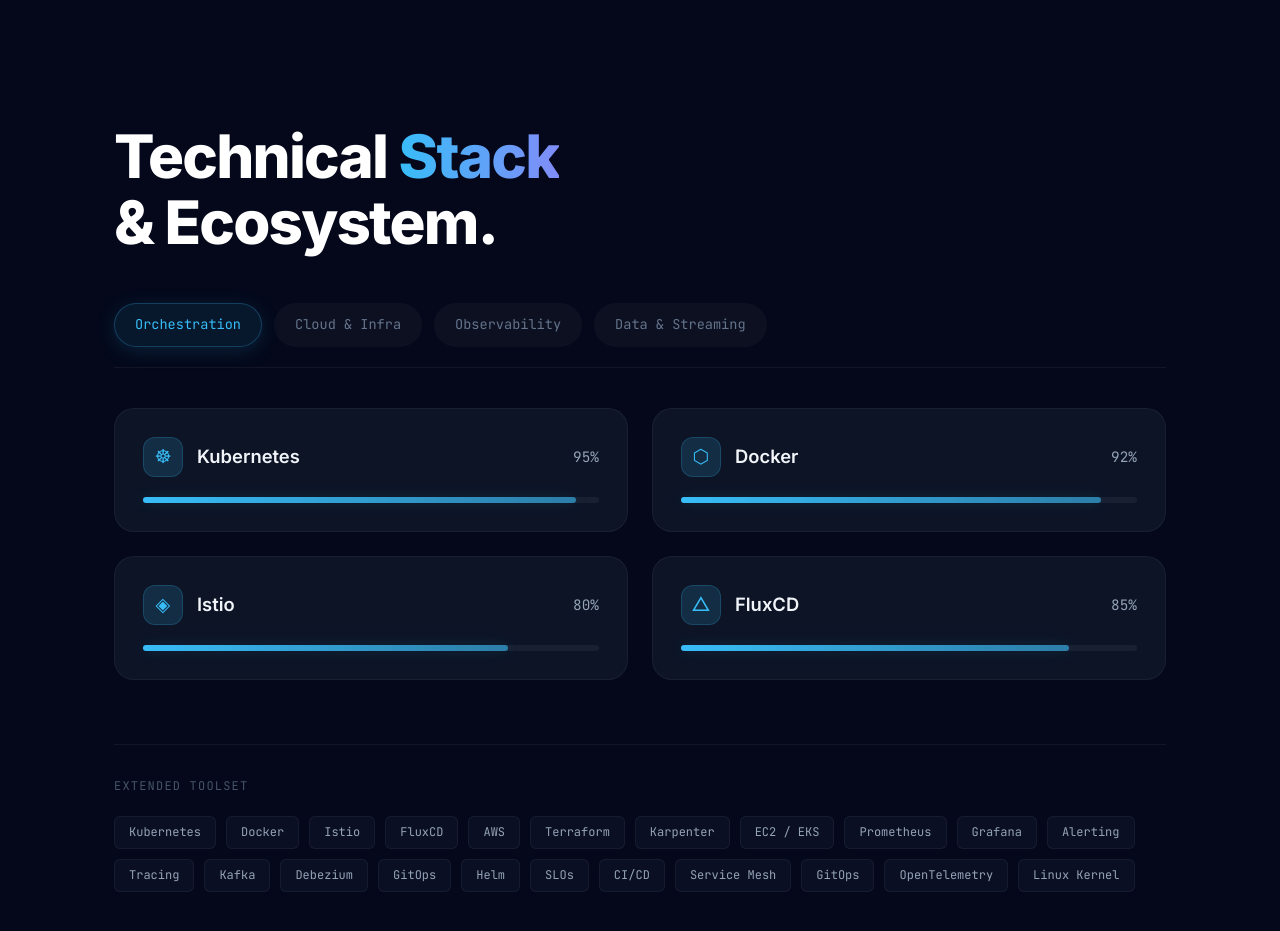
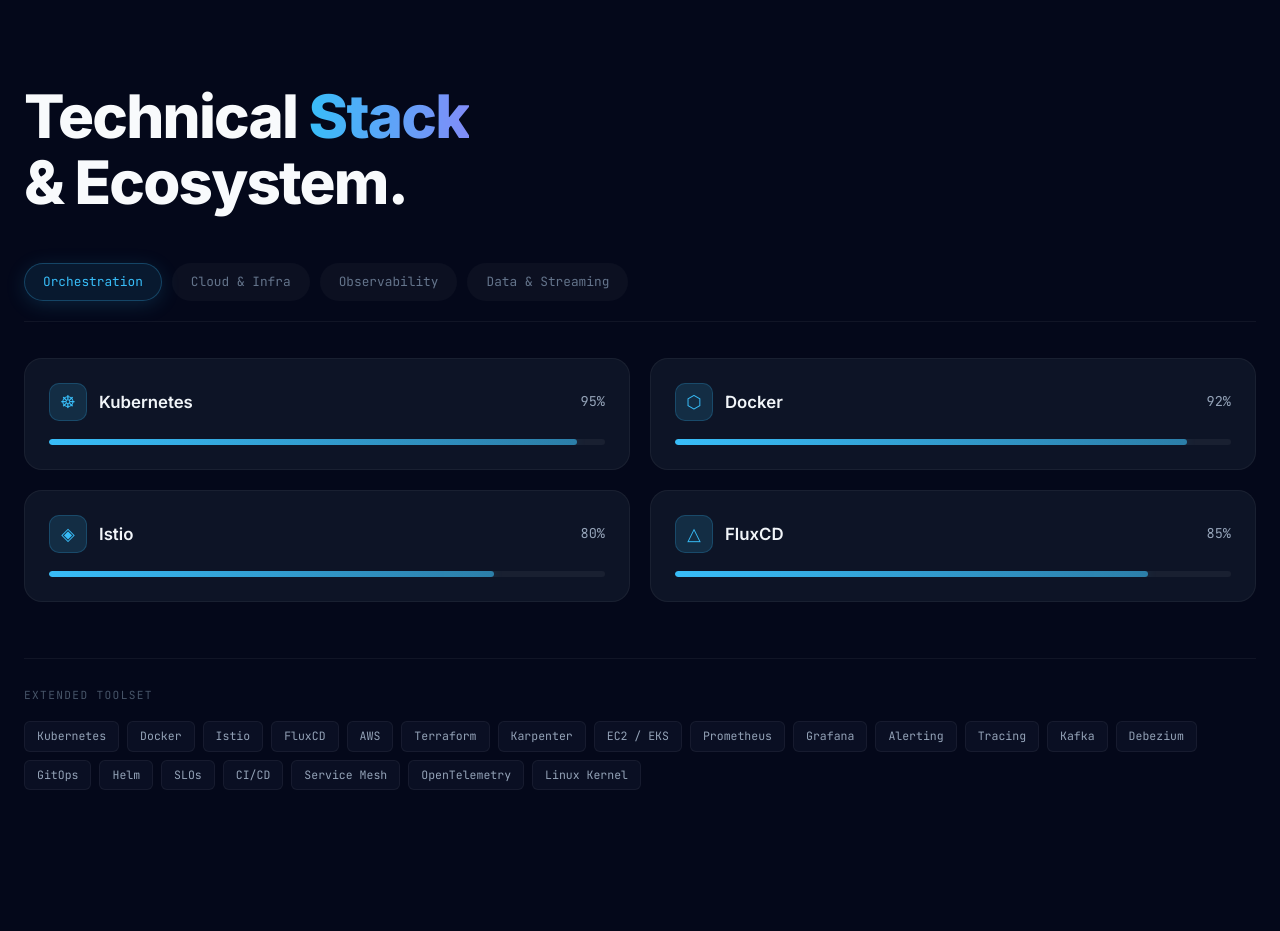
Before and after one commit to nishant-kamal/nishant-portfolio, a Next.js app: page / in a window 1280 px wide. Shown: the part 2780-3711 px from the top of the page. Built offline with nearby package versions, Linux system fonts and the light colour scheme.

Commit message:
Update Skills.js

```diff
--- a/components/Skills.js
+++ b/components/Skills.js
@@ -1,6 +1,8 @@
 "use client";
 
-import { useState } from "react";
+import { useState, useRef, useEffect } from "react";
+
+// FIX 1: Removed @import Google Fonts — loaded via next/font in layout.js
 
 const categories = [
   {
@@ -19,7 +21,7 @@
     color: "#fb923c",
     glow: "rgba(251,146,60,.15)",
     skills: [
-      { name: "AWS",        level: 90, icon: "⬢" },
+      { name: "AWS",       level: 90, icon: "⬢" },
       { name: "Terraform", level: 88, icon: "◇" },
       { name: "Karpenter", level: 78, icon: "↑" },
       { name: "EC2 / EKS", level: 90, icon: "⬡" },
@@ -49,21 +51,62 @@
   },
 ];
 
+// FIX 2: SkillBar animates from 0→level on first inView, not on paint.
+// Previously bar-fill had `width: level%` set immediately — it was already
+// full-width by the time the transition could run.
+function SkillBar({ level, color, glow }) {
+  const [width, setWidth] = useState(0);
+  const ref = useRef(null);
+
+  useEffect(() => {
+    const obs = new IntersectionObserver(
+      ([e]) => { if (e.isIntersecting) setWidth(level); },
+      { threshold: 0.4 }
+    );
+    const el = ref.current;
+    if (el) obs.observe(el);
+    return () => { if (el) obs.unobserve(el); obs.disconnect(); };
+  }, [level]);
+
+  return (
+    <div
+      ref={ref}
+      style={{
+        height: "6px",
+        background: "rgba(255,255,255,0.05)",
+        borderRadius: "10px",
+        width: "100%",
+        overflow: "hidden",
+      }}
+    >
+      <div
+        style={{
+          height: "100%",
+          borderRadius: "10px",
+          width: `${width}%`,
+          transition: "width 1.4s cubic-bezier(0.22, 1, 0.36, 1)",
+          // FIX 3: --clr-alt used "color + 99" which appended alpha to hex string.
+          // Using rgba with explicit opacity instead for proper cross-browser support.
+          background: `linear-gradient(90deg, ${color}, ${color}99)`,
+          boxShadow: `0 0 12px ${glow}`,
+        }}
+      />
+    </div>
+  );
+}
+
 export default function Skills() {
   const [activeCategory, setActiveCategory] = useState(0);
   const cat = categories[activeCategory];
 
   return (
-    <>
+    // FIX 4: Removed duplicate <section id="skills"> — already wrapped in
+    // <section id="skills"> in page.js. Using <div> here instead.
+    <div className="skills-wrap">
       <style>{`
-        @import url('https://fonts.googleapis.com/css2?family=Inter:wght@400;500;600;700;800&family=JetBrains+Mono:wght@400;500&display=swap');
-
-        .skills-container {
-          font-family: 'Inter', -apple-system, sans-serif;
+        .skills-wrap {
           color: #f8fafc;
-          max-width: 1100px;
-          margin: 60px auto;
-          padding: 0 24px;
+          padding: 20px 0 60px;
         }
 
         .skills-heading {
@@ -71,190 +114,143 @@
           font-weight: 800;
           line-height: 1.1;
           letter-spacing: -0.03em;
-          margin-bottom: 48px;
+          margin: 0 0 48px;
+          color: #f8fafc;
         }
-
-        .skills-heading span {
+        .skills-heading-accent {
           background: linear-gradient(to right, #38bdf8, #818cf8);
           -webkit-background-clip: text;
           -webkit-text-fill-color: transparent;
+          background-clip: text;
         }
 
-        /* Nav Tabs */
+        /* Tab nav */
         .tabs-nav {
           display: flex;
-          gap: 12px;
+          gap: 10px;
           flex-wrap: wrap;
-          margin-bottom: 40px;
+          margin-bottom: 36px;
           border-bottom: 1px solid rgba(255, 255, 255, 0.05);
           padding-bottom: 20px;
         }
-
         .tab-btn {
-          font-family: 'JetBrains Mono', monospace;
-          font-size: 0.85rem;
-          padding: 10px 20px;
+          font-family: var(--font-mono);
+          font-size: 0.8rem;
+          padding: 8px 18px;
           border-radius: 99px;
           border: 1px solid transparent;
           background: rgba(255, 255, 255, 0.03);
           color: #64748b;
           cursor: pointer;
-          transition: all 0.3s cubic-bezier(0.4, 0, 0.2, 1);
+          transition: color 0.25s, background 0.25s, border-color 0.25s, box-shadow 0.25s;
         }
-
-        .tab-btn:hover {
-          color: #f8fafc;
-          background: rgba(255, 255, 255, 0.08);
-        }
-
+        .tab-btn:hover { color: #f8fafc; background: rgba(255, 255, 255, 0.07); }
         .tab-btn.active {
-          background: var(--bg);
           color: var(--clr);
-          border-color: var(--border);
+          background: var(--clr-bg);
+          border-color: var(--clr-border);
           box-shadow: 0 4px 20px var(--glow);
         }
+        .tab-btn:focus-visible { outline: 2px solid #38bdf8; outline-offset: 2px; }
 
-        /* Skills Grid */
+        /* Skills grid */
         .skills-grid {
           display: grid;
-          grid-template-columns: repeat(auto-fit, minmax(400px, 1fr));
-          gap: 24px;
+          grid-template-columns: repeat(2, 1fr);
+          gap: 20px;
         }
-
-        @media (max-width: 640px) {
-          .skills-grid { grid-template-columns: 1fr; }
-        }
+        @media (max-width: 700px) { .skills-grid { grid-template-columns: 1fr; } }
 
         .skill-card {
           background: rgba(30, 41, 59, 0.4);
           border: 1px solid rgba(255, 255, 255, 0.05);
-          border-radius: 20px;
-          padding: 28px;
-          transition: all 0.4s ease;
-          position: relative;
-          overflow: hidden;
+          border-radius: 18px;
+          padding: 24px;
+          transition: transform 0.35s ease, border-color 0.35s ease, background 0.35s ease;
         }
-
         .skill-card:hover {
-          transform: translateY(-5px);
+          transform: translateY(-4px);
           border-color: rgba(255, 255, 255, 0.1);
-          background: rgba(30, 41, 59, 0.6);
+          background: rgba(30, 41, 59, 0.65);
         }
-
         .skill-header {
           display: flex;
           justify-content: space-between;
           align-items: center;
-          margin-bottom: 20px;
+          margin-bottom: 18px;
+        }
+        .skill-info { display: flex; align-items: center; gap: 12px; }
+        .icon-box {
+          width: 38px; height: 38px;
+          display: flex; align-items: center; justify-content: center;
+          border-radius: 10px;
+          font-size: 1.1rem;
+          background: var(--glow);
+          color: var(--clr);
+          border: 1px solid var(--clr-border);
+          flex-shrink: 0;
+        }
+        .skill-name { font-size: 1.05rem; font-weight: 600; color: #f1f5f9; }
+        .skill-val {
+          font-family: var(--font-mono);
+          font-size: 0.85rem;
+          color: #94a3b8;
+          flex-shrink: 0;
         }
 
-        .skill-info {
-          display: flex;
-          align-items: center;
-          gap: 14px;
-        }
-
-        .icon-box {
-          width: 40px;
-          height: 40px;
-          display: flex;
-          align-items: center;
-          justify-content: center;
-          border-radius: 12px;
-          font-size: 1.2rem;
-          background: var(--glow);
-          color: var(--clr);
-          border: 1px solid var(--border);
-        }
-
-        .skill-name {
-          font-size: 1.15rem;
-          font-weight: 600;
-          color: #f1f5f9;
-        }
-
-        .skill-val {
-          font-family: 'JetBrains Mono', monospace;
-          font-size: 0.9rem;
-          color: #94a3b8;
-        }
-
-        /* Progress Bar */
-        .bar-container {
-          height: 6px;
-          background: rgba(255, 255, 255, 0.05);
-          border-radius: 10px;
-          width: 100%;
-        }
-
-        .bar-fill {
-          height: 100%;
-          border-radius: 10px;
-          position: relative;
-          transition: width 1.5s cubic-bezier(0.22, 1, 0.36, 1);
-          background: linear-gradient(90deg, var(--clr), var(--clr-alt));
-          box-shadow: 0 0 15px var(--glow);
-        }
-
-        /* Footer Tag Cloud */
+        /* Tag cloud */
         .footer-cloud {
-          margin-top: 64px;
-          padding-top: 32px;
+          margin-top: 56px;
+          padding-top: 28px;
           border-top: 1px solid rgba(255, 255, 255, 0.05);
         }
-
         .cloud-title {
-          font-family: 'JetBrains Mono', monospace;
-          font-size: 0.75rem;
+          font-family: var(--font-mono);
+          font-size: 0.7rem;
           text-transform: uppercase;
-          letter-spacing: 0.1em;
+          letter-spacing: 0.12em;
           color: #475569;
-          margin-bottom: 20px;
+          margin-bottom: 16px;
           display: block;
         }
-
-        .tags-wrap {
-          display: flex;
-          flex-wrap: wrap;
-          gap: 10px;
-        }
-
+        .tags-wrap { display: flex; flex-wrap: wrap; gap: 8px; }
         .tech-tag {
-          font-family: 'JetBrains Mono', monospace;
-          font-size: 0.75rem;
-          padding: 6px 14px;
+          font-family: var(--font-mono);
+          font-size: 0.72rem;
+          padding: 5px 12px;
           background: rgba(15, 23, 42, 0.6);
           border: 1px solid rgba(255, 255, 255, 0.05);
           border-radius: 6px;
           color: #94a3b8;
-          transition: all 0.2s ease;
+          transition: border-color 0.2s, color 0.2s, transform 0.2s;
+          cursor: default;
+          user-select: none;
         }
-
         .tech-tag:hover {
           border-color: #38bdf8;
           color: #38bdf8;
-          transform: scale(1.05);
+          transform: scale(1.04);
         }
       `}</style>
 
-      <section className="skills-container" id="skills">
       <h2 className="skills-heading">
-          Technical <span>Stack</span><br />
-          & Ecosystem.
+        Technical <span className="skills-heading-accent">Stack</span><br />
+        &amp; Ecosystem.
       </h2>
 
-        <nav className="tabs-nav">
+      <nav className="tabs-nav" aria-label="Skill categories">
         {categories.map((c, i) => (
           <button
             key={c.label}
             className={`tab-btn ${activeCategory === i ? "active" : ""}`}
             style={{
-                "--clr": c.color,
-                "--bg": c.color + "15",
-                "--border": c.color + "40",
-                "--glow": c.glow,
+              "--clr":        c.color,
+              "--clr-bg":     c.color + "18",
+              "--clr-border": c.color + "45",
+              "--glow":       c.glow,
             }}
             onClick={() => setActiveCategory(i)}
+            aria-pressed={activeCategory === i}
           >
             {c.label}
           </button>
@@ -267,40 +263,36 @@
             key={s.name}
             className="skill-card"
             style={{
-                "--clr": cat.color,
-                "--clr-alt": cat.color + "99",
-                "--glow": cat.glow,
-                "--border": cat.color + "30"
+              "--clr":        cat.color,
+              "--glow":       cat.glow,
+              "--clr-border": cat.color + "35",
             }}
           >
             <div className="skill-header">
               <div className="skill-info">
-                  <div className="icon-box">{s.icon}</div>
+                <div className="icon-box" aria-hidden="true">{s.icon}</div>
                 <span className="skill-name">{s.name}</span>
               </div>
-                <span className="skill-val">{s.level}%</span>
+              <span className="skill-val" aria-label={`${s.level} percent`}>{s.level}%</span>
             </div>
-              <div className="bar-container">
-                <div
-                  className="bar-fill"
-                  style={{ width: `${s.level}%` }}
-                />
-              </div>
+            <SkillBar level={s.level} color={cat.color} glow={cat.glow} />
           </div>
         ))}
       </div>
 
       <div className="footer-cloud">
         <span className="cloud-title">Extended Toolset</span>
-          <div className="tags-wrap">
-            {categories.flatMap((c) => c.skills.map((s) => s.name))
-              .concat(["SLOs", "CI/CD", "Service Mesh", "GitOps", "OpenTelemetry", "Linux Kernel"])
-              .map((tag) => (
+        <div className="tags-wrap" aria-label="Additional technologies">
+          {/* FIX 5: Deduplicate tags — flatMap was producing duplicates since
+              GitOps and Helm appear in category skills AND the concat list */}
+          {Array.from(new Set([
+            ...categories.flatMap((c) => c.skills.map((s) => s.name)),
+            "SLOs", "CI/CD", "Service Mesh", "OpenTelemetry", "Linux Kernel",
+          ])).map((tag) => (
             <span key={tag} className="tech-tag">{tag}</span>
           ))}
         </div>
       </div>
-      </section>
-    </>
+    </div>
   );
 }
```
Lines whose indentation alone changed are shown as unchanged.
